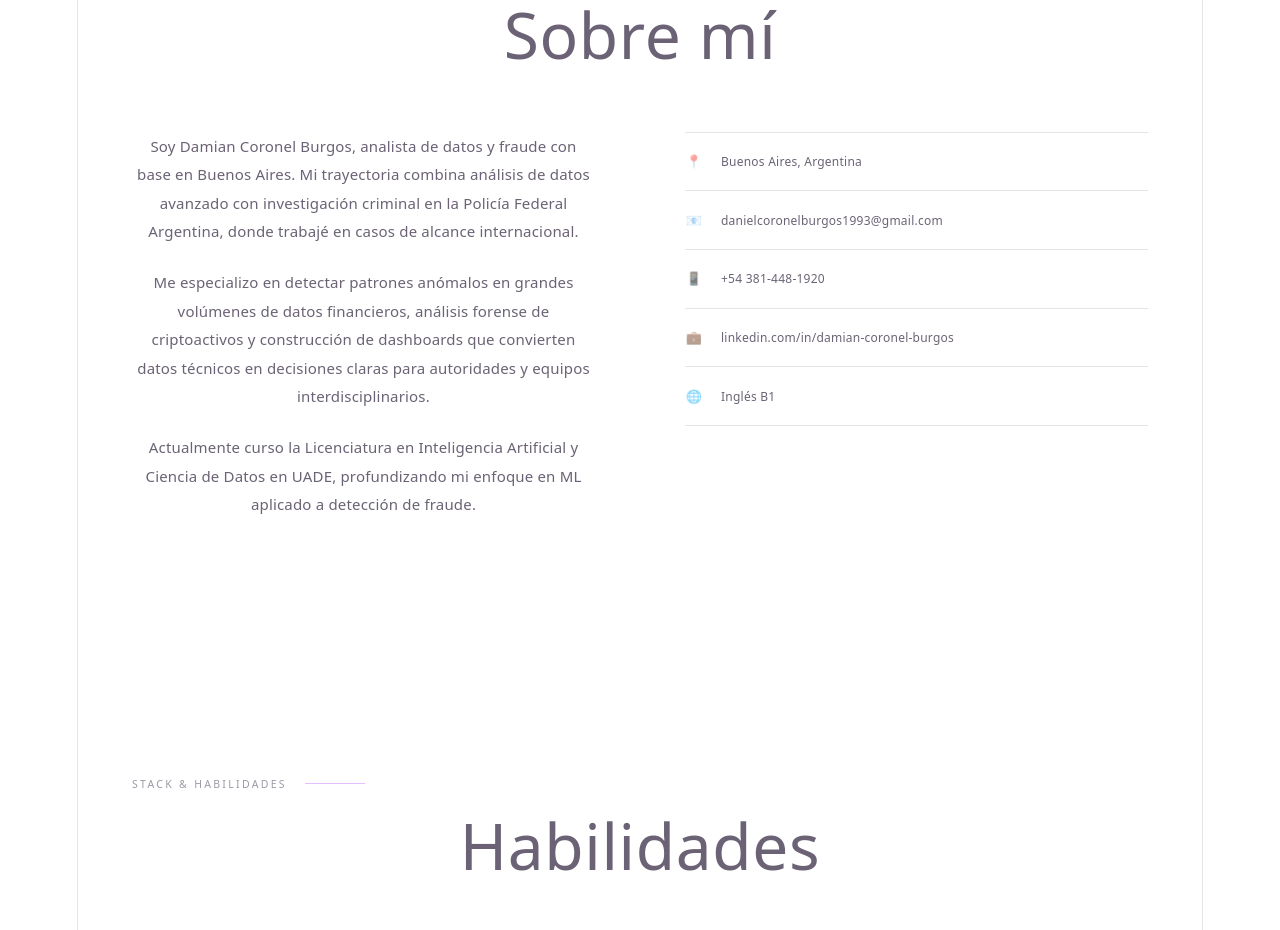
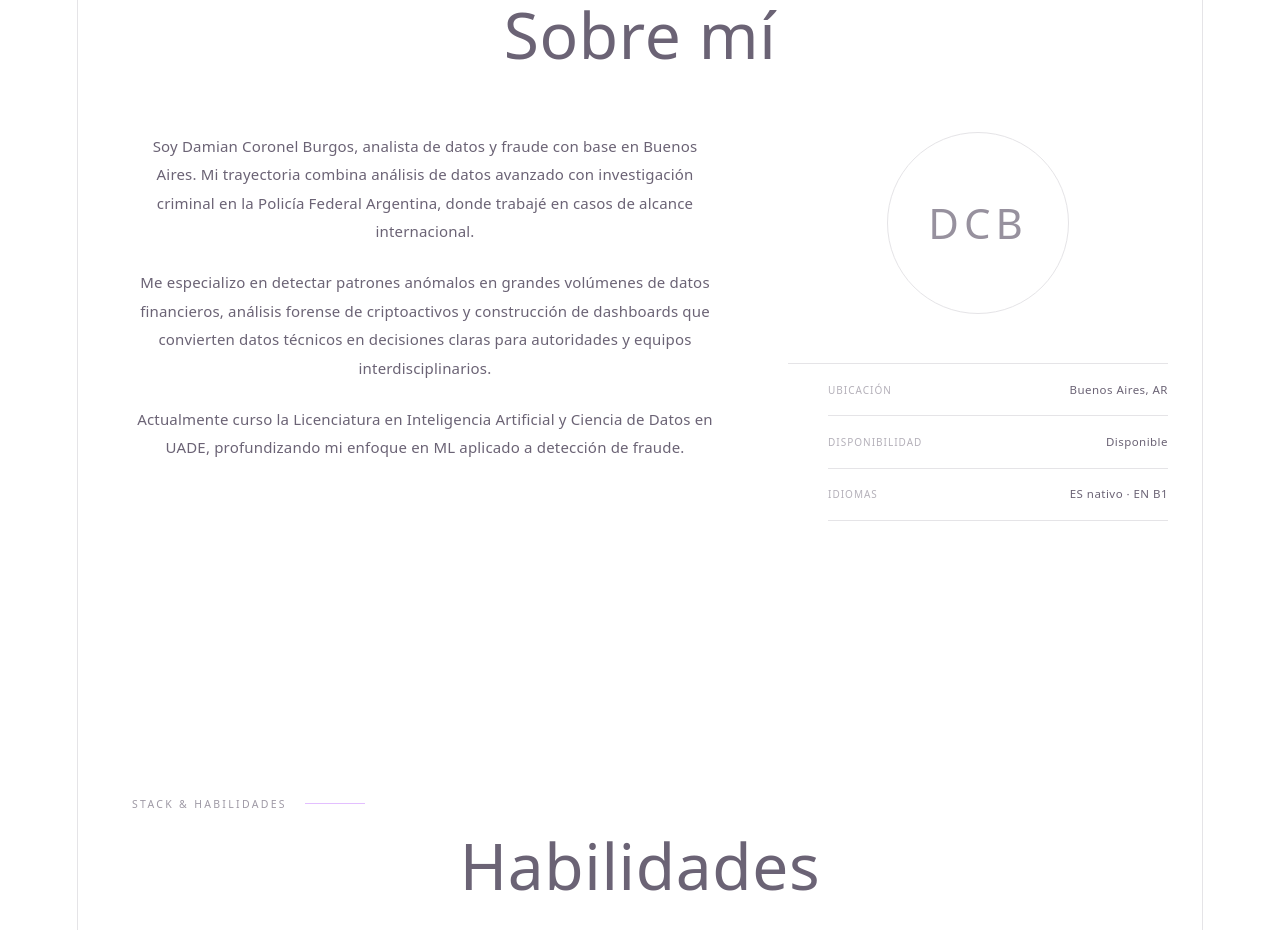
Before and after one commit to damiancoronelburgos/personal-page, a React (Vite) app: page / in a window 1280 px wide. Shown: the part 1200-2130 px from the top of the page. Built offline with nearby package versions, Linux system fonts and the light colour scheme; the HTML template or start-up script is replaced by a standard one.

Commit message:
update 3

```diff
--- a/src/components/About/About.jsx
+++ b/src/components/About/About.jsx
@@ -3,17 +3,24 @@ import useInView from "../../hooks/useInView";
 import SectionLabel from "../ui/SectionLabel";
 import styles from "./About.module.css";
 
+const PHOTO = null; // Reemplazar con: import photo from "../../assets/photo.jpg"
+
+const META_ES = [
+  { label: "Ubicación",     value: "Buenos Aires, AR" },
+  { label: "Disponibilidad", value: "Disponible" },
+  { label: "Idiomas",       value: "ES nativo · EN B1" },
+];
+
+const META_EN = [
+  { label: "Location",      value: "Buenos Aires, AR" },
+  { label: "Availability",  value: "Available" },
+  { label: "Languages",     value: "ES native · EN B1" },
+];
+
 export default function About() {
   const { lang, t } = useLang();
   const [ref, inView] = useInView();
-
-  const contactItems = [
-    ["📍", "Buenos Aires, Argentina"],
-    ["📧", "danielcoronelburgos1993@gmail.com"],
-    ["📱", "+54 381-448-1920"],
-    ["💼", "linkedin.com/in/damian-coronel-burgos"],
-    ["🌐", lang === "es" ? "Inglés B1" : "English B1"],
-  ];
+  const meta = lang === "es" ? META_ES : META_EN;
 
   return (
     <section id="about" className={styles.section}>
@@ -22,22 +29,37 @@ export default function About() {
         ref={ref}
         className={`${styles.grid} ${inView ? styles.visible : ""}`}
       >
+        {/* ── Bio ── */}
         <div className={styles.bio}>
           <p>{t.about.p1}</p>
           <p>{t.about.p2}</p>
           <p>{t.about.p3}</p>
         </div>
-        <div className={styles.info}>
-          {contactItems.map(([icon, val], i) => (
-            <div
-              key={i}
-              className={styles.infoItem}
-              style={{ transitionDelay: `${i * 55}ms` }}
-            >
-              <span className={styles.icon}>{icon}</span>
-              <span className={styles.value}>{val}</span>
-            </div>
-          ))}
+
+        {/* ── Foto + meta ── */}
+        <div className={styles.profile}>
+          <div className={styles.photoWrap}>
+            {PHOTO ? (
+              <img src={PHOTO} alt="Damian Coronel" className={styles.photo} />
+            ) : (
+              <div className={styles.photoPlaceholder} aria-hidden="true">
+                <span className={styles.initials}>DCB</span>
+              </div>
+            )}
+          </div>
+
+          <ul className={styles.metaList}>
+            {meta.map(({ label, value }, i) => (
+              <li
+                key={i}
+                className={styles.metaItem}
+                style={{ transitionDelay: `${i * 70}ms` }}
+              >
+                <span className={styles.metaLabel}>{label}</span>
+                <span className={styles.metaValue}>{value}</span>
+              </li>
+            ))}
+          </ul>
         </div>
       </div>
     </section>
--- a/src/components/About/About.module.css
+++ b/src/components/About/About.module.css
@@ -7,7 +7,7 @@
 /* ── Grid ──────────────────────────────────────────────────────────────────── */
 .grid {
   display: grid;
-  grid-template-columns: 1fr 1fr;
+  grid-template-columns: 1fr 340px;
   gap: 5rem;
   align-items: start;
 }
@@ -30,49 +30,137 @@
 .visible .bio p:nth-child(2) { opacity: 1; transform: translateY(0); transition-delay: 80ms; }
 .visible .bio p:nth-child(3) { opacity: 1; transform: translateY(0); transition-delay: 160ms; }
 
-/* ── Info list ─────────────────────────────────────────────────────────────── */
-.info {
+/* ── Profile column ─────────────────────────────────────────────────────────── */
+.profile {
   display: flex;
   flex-direction: column;
+  align-items: center;
+  gap: 1.75rem;
+  opacity: 0;
+  transform: translateY(14px);
+  transition: opacity 0.6s ease 0.1s, transform 0.6s ease 0.1s;
 }
 
-.infoItem {
+.visible .profile {
+  opacity: 1;
+  transform: translateY(0);
+}
+
+/* ── Photo ──────────────────────────────────────────────────────────────────── */
+.photoWrap {
+  width: 180px;
+  height: 180px;
+  border-radius: 50%;
+  overflow: hidden;
+  border: 1px solid var(--border);
+  box-shadow: 0 0 0 4px var(--bg-surface), 0 0 0 5px var(--border);
+  flex-shrink: 0;
+}
+
+.photo {
+  width: 100%;
+  height: 100%;
+  object-fit: cover;
+  display: block;
+  filter: grayscale(20%);
+}
+
+/* Placeholder con iniciales */
+.photoPlaceholder {
+  width: 100%;
+  height: 100%;
+  background: var(--bg-surface);
   display: flex;
+  align-items: center;
+  justify-content: center;
+  position: relative;
+  overflow: hidden;
+}
+
+/* Gradiente de fondo sutil */
+.photoPlaceholder::before {
+  content: '';
+  position: absolute;
+  inset: 0;
+  background: linear-gradient(135deg, var(--accent-dim) 0%, transparent 70%);
+}
+
+.initials {
+  font-family: var(--font-display);
+  font-size: 42px;
+  font-weight: 300;
+  letter-spacing: 0.12em;
+  color: var(--accent-fg);
+  opacity: 0.7;
+  position: relative;
+  z-index: 1;
+}
+
+/* ── Meta list ──────────────────────────────────────────────────────────────── */
+.metaList {
+  list-style: none;
+  width: 100%;
+  border-top: 1px solid var(--border);
+}
+
+.metaItem {
+  display: flex;
+  justify-content: space-between;
   align-items: baseline;
   gap: 1rem;
-  padding: 0.85rem 0;
+  padding: 0.7rem 0;
   border-bottom: 1px solid var(--border);
   opacity: 0;
-  transform: translateX(10px);
-  transition: opacity 0.5s ease, transform 0.5s ease, border-color 0.2s;
+  transform: translateY(6px);
+  transition: opacity 0.4s ease, transform 0.4s ease;
 }
 
-.infoItem:first-child { border-top: 1px solid var(--border); }
-
-.visible .infoItem {
+.visible .metaItem {
   opacity: 1;
-  transform: translateX(0);
+  transform: translateY(0);
 }
 
-.infoItem:hover { border-bottom-color: var(--accent-border); }
-
-.icon {
-  font-size: 13px;
+.metaLabel {
+  font-family: var(--font-mono);
+  font-size: 10px;
+  letter-spacing: 0.1em;
+  text-transform: uppercase;
+  color: var(--text-muted);
+  opacity: 0.5;
   flex-shrink: 0;
-  opacity: 0.5;
-  min-width: 18px;
 }
 
-.value {
+.metaValue {
   font-family: var(--font-mono);
-  font-size: 12px;
-  color: var(--text-muted);
-  letter-spacing: 0.02em;
-  word-break: break-all;
+  font-size: 11.5px;
+  color: var(--accent-fg);
+  letter-spacing: 0.04em;
+  text-align: right;
 }
 
 /* ── Responsive ─────────────────────────────────────────────────────────────── */
-@media (max-width: 700px) {
+@media (max-width: 860px) {
+  .grid {
+    grid-template-columns: 1fr;
+    gap: 3rem;
+  }
+
+  .profile {
+    flex-direction: row;
+    align-items: flex-start;
+    gap: 2rem;
+  }
+
+  .metaList { flex: 1; }
+}
+
+@media (max-width: 560px) {
   .section { padding: 4rem 1.5rem; }
-  .grid { grid-template-columns: 1fr; gap: 3rem; }
+
+  .profile {
+    flex-direction: column;
+    align-items: center;
+  }
+
+  .metaList { width: 100%; }
 }
--- a/vite.config.js
+++ b/vite.config.js
@@ -5,4 +5,7 @@ import react from '@vitejs/plugin-react'
 export default defineConfig({
   plugins: [react()],
   base: '/personal-page/',
+  build: {
+    outDir: 'docs',
+  },
 })
```
Also changed, not shown: 5 other files (tests, documents, lock files or other folders).
